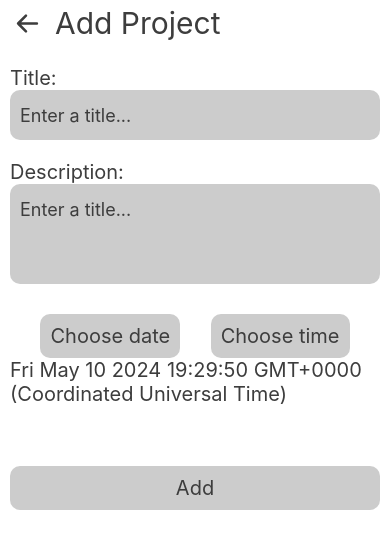
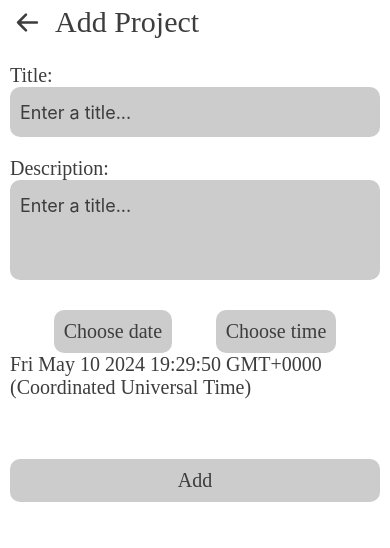
Before and after one commit to KMC1195/react-native-todo, a React Native app: screen /AddProjectScreen in a window 390 px wide. Shown: the top 548 px of the page. Built offline with nearby package versions, Linux system fonts and the light colour scheme.

Commit message:
Custom fonts

```diff
--- a/src/components/ListTile.tsx
+++ b/src/components/ListTile.tsx
@@ -66,7 +66,9 @@ export default function ListTile({project}: Props) {
           containerAnimatedStyles,
           {backgroundColor: isDarkMode ? colors.middleGray : colors.lightGray},
         ]}>
-        <StyledText styles={{fontWeight: '600'}}>{project.name}</StyledText>
+        <StyledText styles={{fontFamily: 'Poppins-SemiBold'}}>
+          {project.name}
+        </StyledText>
       </Animated.View>
     </Swipeable>
   );
--- a/src/components/MyButton.tsx
+++ b/src/components/MyButton.tsx
@@ -19,7 +19,9 @@ export default function MyButton({children, onPress}: Props) {
         styles.container,
         {backgroundColor: isDarkMode ? colors.middleGray : colors.lightGray},
       ]}>
-      <StyledText>{children}</StyledText>
+      <StyledText styles={{fontFamily: 'Poppins-SemiBold'}}>
+        {children}
+      </StyledText>
     </Pressable>
   );
 }
--- a/src/components/StyledText.tsx
+++ b/src/components/StyledText.tsx
@@ -13,7 +13,11 @@ export default function StyledText({children, styles}: Props) {
   return (
     <Text
       style={[
-        {fontSize: 20, color: isDarkMode ? 'white' : colors.darkGray},
+        {
+          fontSize: 20,
+          color: isDarkMode ? 'white' : colors.darkGray,
+          fontFamily: 'Poppins-Regular',
+        },
         styles,
       ]}>
       {children}
```
Also changed, not shown: react-native.config.js (added, +7 -0 lines), assets/fonts/Poppins-Regular.ttf (added), assets/fonts/Poppins-SemiBold.ttf (added), 6 other files (tests, documents, lock files or other folders).
